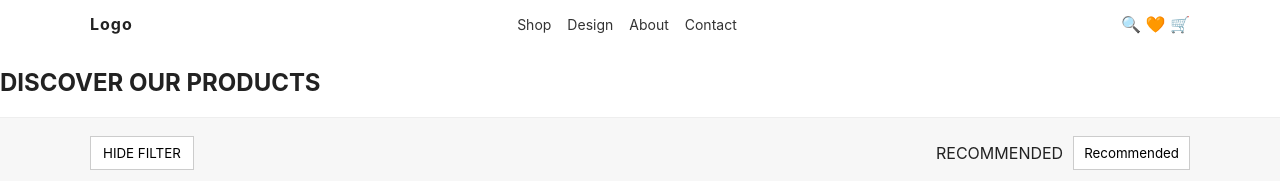
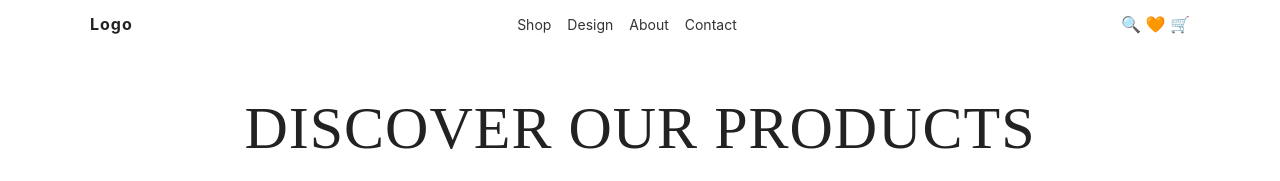
Before and after one commit to niranjankumarrao/Appscrip-task-Niranjanrao, a Next.js app: page / in a window 1280 px wide. Shown: the top 181 px of the page. Built offline with nearby package versions, Linux system fonts and the light colour scheme; no server answers.

Commit message:
Add styles for subheading class in globals.css

```diff
--- a/styles/globals.css
+++ b/styles/globals.css
@@ -12,3 +12,17 @@ button { font-family:inherit; }
 
 /* Small, fresh styles for the page */
 .container { padding: 18px; }
+
+.subheading {
+  font-family: Simplon Norm;
+  font-weight: 400;
+  font-style: Regular;
+  font-size: 60px;
+  leading-trim: NONE;
+  line-height: 100%;
+  letter-spacing: 1px;
+  text-align: center;
+  vertical-align: middle;
+  text-transform: uppercase;
+
+}
```
